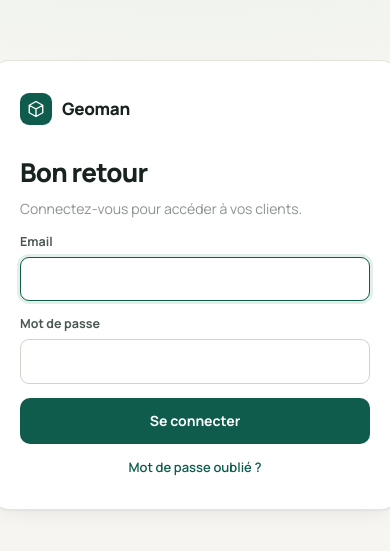
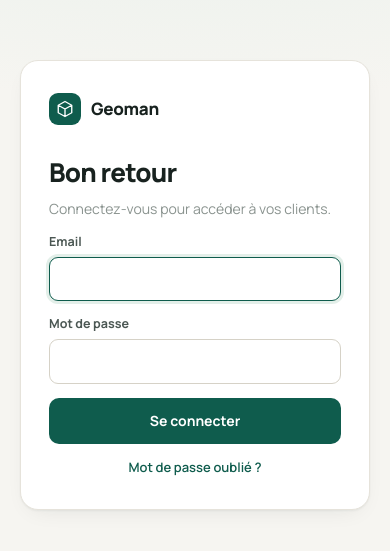
Before and after one commit to yaya0631/geoman, a React (Vite) app: page /login in a window 390 px wide. Shown: the part 157-708 px from the top of the page. Built offline with nearby package versions, Linux system fonts and the light colour scheme; no server answers.

Commit message:
Mobile : carte de connexion qui ne déborde plus, filtres sur une ligne défilante

```diff
--- a/src/index.css
+++ b/src/index.css
@@ -211,7 +211,7 @@ h1, h2, h3, p { margin: 0; }
 
 /* ---------- Login ---------- */
 .login { min-height: 100vh; display: grid; place-items: center; padding: 20px; background: radial-gradient(1000px 500px at 50% -10%, var(--accent-soft), transparent 70%), var(--bg); }
-.login-card { width: 100%; max-width: 380px; display: flex; flex-direction: column; gap: 14px; background: var(--surface); border: 1px solid var(--line); border-radius: 18px; padding: 32px 28px; box-shadow: var(--shadow); }
+.login-card { box-sizing: border-box; width: 100%; max-width: 380px; display: flex; flex-direction: column; gap: 14px; background: var(--surface); border: 1px solid var(--line); border-radius: 18px; padding: 32px 28px; box-shadow: var(--shadow); }
 .login-card h1 { margin-top: 14px; font-size: 26px; font-weight: 800; letter-spacing: -.03em; }
 .login-card .muted { margin-top: -8px; font-size: 14px; }
 .error { padding: 10px 12px; border-radius: 9px; background: var(--red-bg); color: var(--red); font-size: 13.5px; }
@@ -231,4 +231,8 @@ h1, h2, h3, p { margin: 0; }
   .drawer { width: 100vw; }
   .search input { font-size: 16px; height: 54px; }
   .search kbd { display: none; }
+  .toolbar { flex-wrap: nowrap; }
+  .chips { flex-wrap: nowrap; overflow-x: auto; scrollbar-width: none; }
+  .chip { flex: none; }
+  .sort { display: none; }
 }
```
